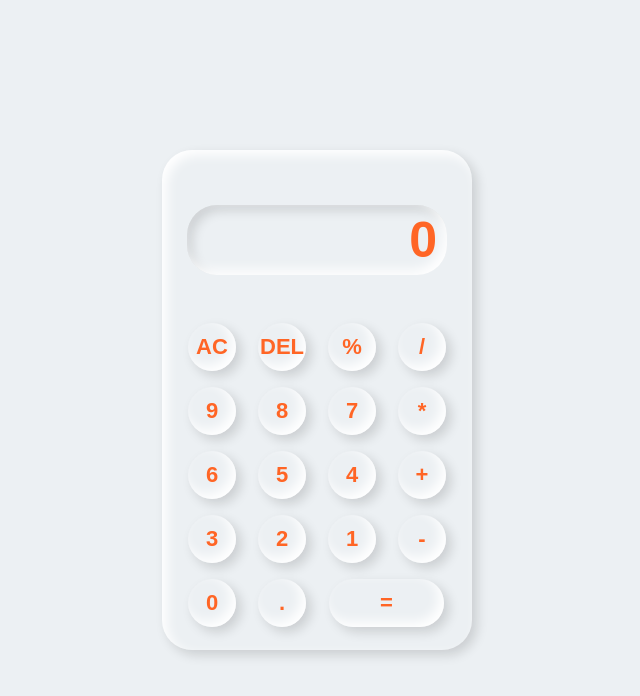
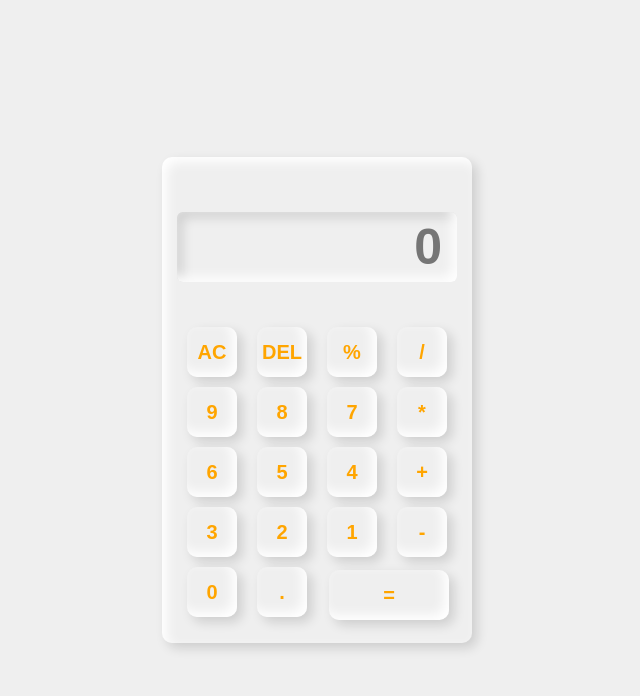
Before and after one commit to AmarjeetGupta123/calc, a plain HTML site: page index.html in a window 1280 px wide. Shown: the whole page, without its empty margins (323-963 px from the left). Drawn offline with Linux system fonts and the light colour scheme.

Commit message:
Add files via upload

```diff
--- /dev/null
+++ b/calcy.js
@@ -0,0 +1,16 @@
+var result = document.getElementById("result");
+function numeric(number){
+    result.value += number;
+}
+
+function calculation(){
+    var final_number = result.value;
+    var final_result = eval(final_number);
+    result.value=final_result;
+}
+function clearc(){
+    result.value="";
+}
+function dele(){
+    result.value=result.value.slice(0,-1);
+}
--- a/index.html
+++ b/index.html
@@ -1,39 +1,36 @@
 <!DOCTYPE html>
 <html lang="en">
-
 <head>
     <meta charset="UTF-8">
     <meta name="viewport" content="width=device-width, initial-scale=1.0">
-    <title>calculator</title>
+    <title>calculator2</title>
     <link rel="stylesheet" href="style.css">
 </head>
-
 <body>
     <div class="container">
-        <div class="calculator">
-            <input type="text" class="" placeholder="0" id="result">
-            <button onclick="clrc()">AC</button>
-            <button onclick="del()">DEL</button>
-            <button onclick="display(`%`)">%</button>
-            <button onclick="display(`/`)">/</button>
-            <button onclick="display(`9`)">9</button>
-            <button onclick="display(`8`)">8</button>
-            <button onclick="display(`7`)">7</button>
-            <button onclick="display(`*`)">*</button>
-            <button onclick="display(`6`)">6</button>
-            <button onclick="display(`5`)">5</button>
-            <button onclick="display(`4`)">4</button>
-            <button onclick="display(`+`)">+</button>
-            <button onclick="display(`3`)">3</button>
-            <button onclick="display(`2`)">2</button>
-            <button onclick="display(`1`)">1</button>
-            <button onclick="display(`-`)">-</button>
-            <button onclick="display(`0`)">0</button>
-            <button onclick="display(`.`)">.</button>
-            <button class="equal" onclick="calculat(`final_result`)">=</button>
+        <div class="calculator2">
+            <input type="text" class="result" placeholder="0" id="result">
+            <button onclick="clearc(``)">AC</button>
+            <button onclick="dele(``)">DEL</button>
+            <button onclick="numeric(`%`)">%</button>
+            <button onclick="numeric(`/`)">/</button>
+            <button onclick="numeric(`9`)">9</button>
+            <button onclick="numeric(`8`)">8</button>
+            <button onclick="numeric(`7`)">7</button>
+            <button onclick="numeric(`*`)">*</button>
+            <button onclick="numeric(`6`)">6</button>
+            <button onclick="numeric(`5`)">5</button>
+            <button onclick="numeric(`4`)">4</button>
+            <button onclick="numeric(`+`)">+</button>
+            <button onclick="numeric(`3`)">3</button>
+            <button onclick="numeric(`2`)">2</button>
+            <button onclick="numeric(`1`)">1</button>
+            <button onclick="numeric(`-`)">-</button>
+            <button onclick="numeric(`0`)">0</button>
+            <button onclick="numeric(`.`)">.</button>
+            <button class="equal" onclick="calculation(`final_result`)">=</button>
         </div>
     </div>
-    <script src="calc.js"></script>
+    <script src="calcy.js"></script>
 </body>
-
 </html>
--- a/style.css
+++ b/style.css
@@ -2,64 +2,60 @@
     margin: 0;
     padding: 0;
     box-sizing: border-box;
+    font-size: 20px;
     font-weight: bold;
-    font-size: 22px;
-    font-family:sans-serif ;
-    color: #ff6525;
-    background-color: #ecf0f3;
+    background-color: #efefef;
+    font-family: sans-serif;
+    color: orange;
+
 }
 .container{
     height: 100vh;
-    display: flex;
     align-items: center;
     justify-content: center;
+    display: flex;
 }
-.calculator{
+.calculator2{
     border-color: #ecf0f3;
     padding: 15px;
-    border-radius: 30px;
     box-shadow: inset 5px 5px 12px #fff,
-                5px 5px 12px rgba(0,0,0,0.14);
-    display: grid ;
+                   5px 5px 12px rgba(0,0,0,0.14);
+    border-radius: 10px;
+    display: grid;
     grid-template-columns: repeat(4,70px);
-
 }
 input{
     grid-column: span 4;
-    width: 260px;
+    width: 280px;
     height: 70px;
-    border: none;
+    border-radius: 6px;
     box-shadow: inset -5px -5px 12px #fff,
-                inset 5px 5px 12px rgba(0,0,0,0.14);
-    background-color: #ecf0f3;
-    border-radius: 30px;
-    outline: none;
-    font-size: 50px;
-    text-align: end;
-    padding: 10px;
-    margin: 40px auto;
-}
-input::placeholder{
-    color: #ff6525;
+                 inset  5px 5px 12px rgba(0,0,0,0.14);
+border: none;
+outline: none;
+text-align: end;
+font-size: 50px;
+padding: 15px;
+margin: 40px auto;
 }
 button{
-    width: 48px;
-    height: 48px;
-    border-radius: 50%;
+    width: 50px;
+    height: 50px;
+    border-radius: 10px;
+    margin: 5px auto;
     box-shadow: inset -5px -5px 12px #fff,
-                 5px  5px 12px rgba(0,0,0,0.14);
-    margin: 8px auto;
-    border: none;
-
+                   5px 5px 12px rgba(0,0,0,0.14);
+     outline: none;
+     border: none;
 }
 button:hover{
+    box-shadow: inset -5px -5px 12px #fff,
+                inset   5px 5px 12px rgba(0,0,0,0.14);
     cursor: pointer;
-    box-shadow: inset -5px -5px 12px #fff,
-                inset 5px  5px 12px rgba(0,0,0,0.14);
+    color: black;
 }
 .equal{
-    width: 115px;
-    border-radius: 40px;
+    width: 120px;
     margin: 8px 12px;
-
+    border-radius: 10px;
 }
```
